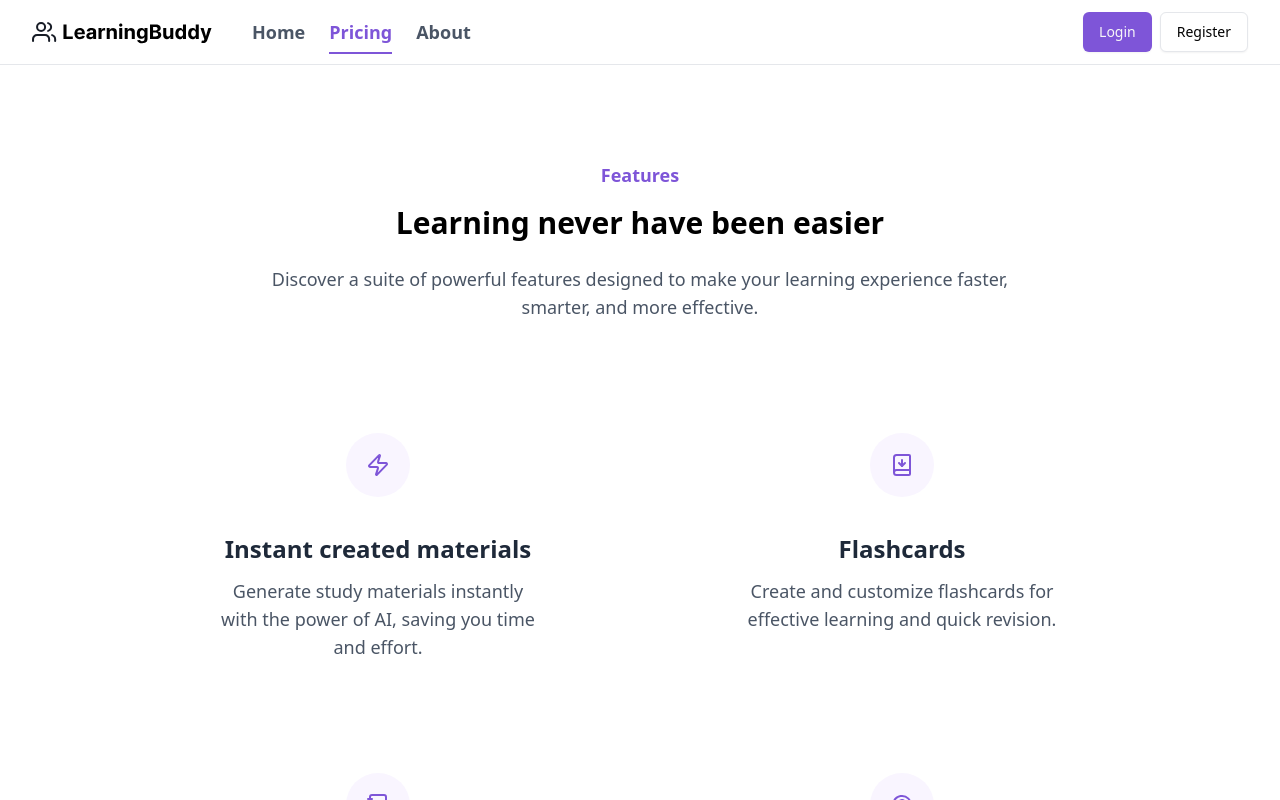
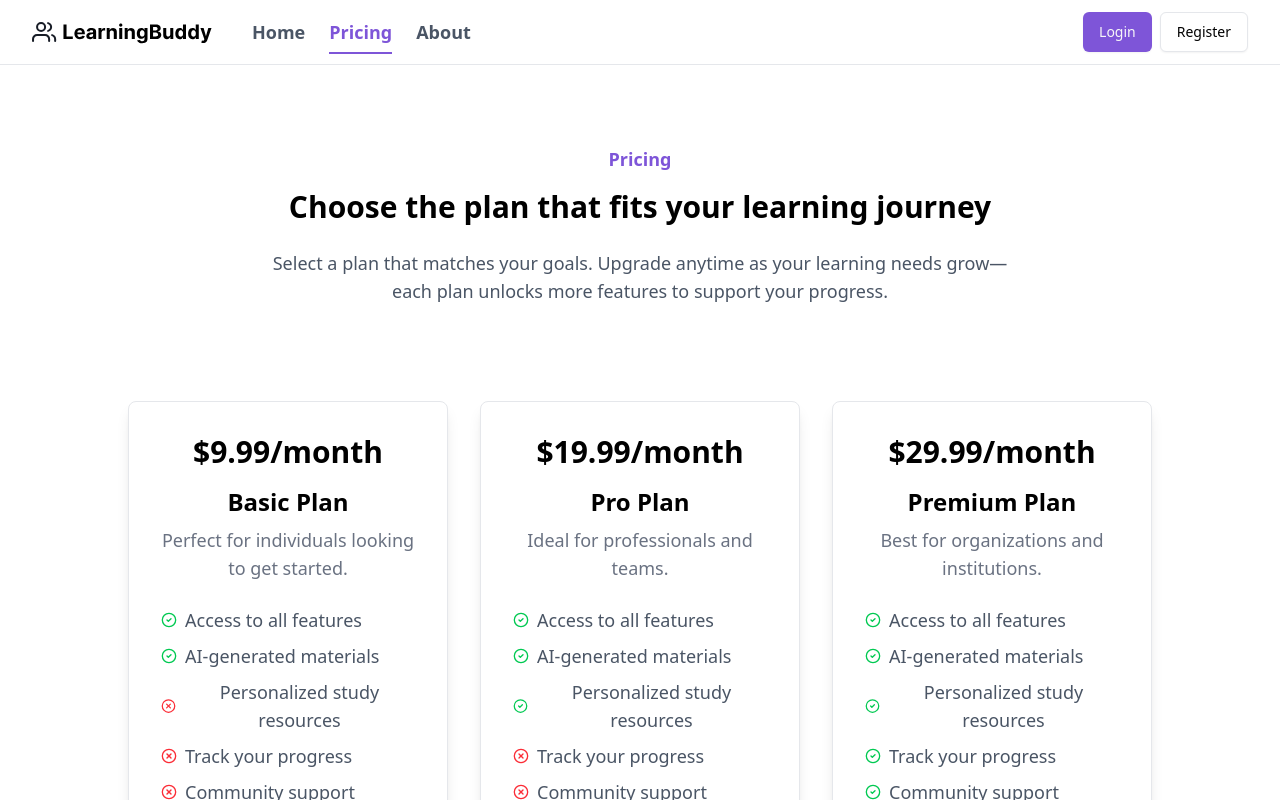
Before and after one commit to baskaaleksander/learnbuddy, a Next.js app in the folder frontend/: page /pricing in a window 1280 px wide. Shown: the top 800 px of the page. Built offline with nearby package versions, Linux system fonts and the light colour scheme; no server answers.

Commit message:
feat: add PricingSection and PricingCard components; update FAQ section styling and footer links

```diff
--- a/frontend/app/pricing/page.tsx
+++ b/frontend/app/pricing/page.tsx
@@ -1,10 +1,12 @@
 import FaqPricing from '@/components/faq-pricing'
 import Features from '@/components/features'
+import PricingSection from '@/components/pricing-section'
 import React from 'react'
 
 function PricingPage() {
   return (
     <div>
+        <PricingSection />
         <Features />
         <FaqPricing />
     </div>
--- a/frontend/components/accordion-comp.tsx
+++ b/frontend/components/accordion-comp.tsx
@@ -11,7 +11,7 @@ interface FAQProps {
 function AccordionComp({ questions } : FAQProps) {
 
   return (
-        <Accordion type="multiple" className='text-start w-full lg:w-[50%]'>
+        <Accordion type="multiple" className='text-start w-full lg:w-[50%] pt-16 md:pt-20 lg:pt-24'>
           {questions.map((item, index) => (
                   <AccordionItem key={index} value={`item-${index}`}>
                     <AccordionTrigger>
--- a/frontend/components/faq-pricing.tsx
+++ b/frontend/components/faq-pricing.tsx
@@ -21,7 +21,7 @@ function FaqPricing() {
         },
     ]
   return (
-    <div className='pt-24 px-[10%] flex flex-col items-center text-center'>
+    <div className='py-24 px-[10%] flex flex-col items-center text-center'>
         <h2 className='text-primary text-lg font-semibold'>FAQ</h2>
         <h3 className='text-3xl font-semibold mt-4'>Frequently Asked Questions</h3>
         <p className='mt-4 md:mt-6 text-sm md:text-base lg:text-lg text-gray-600 dark:text-gray-400 max-w-3xl text-center'>
--- a/frontend/components/footer.tsx
+++ b/frontend/components/footer.tsx
@@ -18,7 +18,8 @@ function Footer() {
     ] },
     { name: "About", path: "/", subLinks: [
       { name: "Who we are?", path: "/" },
-      { name: "Contact", path: "/" }
+      { name: "Contact", path: "/" },
+      { name: "Our mission", path: "/"}
     ] }
   ]
   return (
--- /dev/null
+++ b/frontend/components/pricing-card.tsx
@@ -0,0 +1,31 @@
+import React from 'react'
+import { CircleX, CircleCheck } from 'lucide-react'
+import { PricingCardProps } from '@/lib/definitions'
+import Link from 'next/link'
+
+function PricingCard(pricingCardProps: PricingCardProps) {
+  return (
+    <div className='flex flex-col items-center p-6 md:p-8 bg-white dark:bg-gray-800 rounded-lg shadow-lg border border-gray-200'>
+        <h2 className='text-xl md:text-2xl lg:text-3xl font-semibold'>{pricingCardProps.price}</h2>
+        <h3 className='text-lg md:text-xl lg:text-2xl font-semibold mt-4'>{pricingCardProps.nameOfPlan}</h3>
+        <span className='text-sm md:text-base lg:text-lg text-gray-500 dark:text-gray-400 mt-2'>{pricingCardProps.description}</span>
+        <ul className='mt-6 space-y-2'>
+            {pricingCardProps.features.map((feature, index) => (
+                <li key={index} className='flex items-center text-sm md:text-base lg:text-lg text-gray-600 dark:text-gray-400'>
+                    {feature.isAvailable ? (
+                        <CircleCheck className='h-4 w-4 text-green-500 mr-2' />
+                    ) : (
+                        <CircleX className='h-4 w-4 text-red-500 mr-2' />
+                    )}
+                    {feature.name}
+                </li>
+            ))}
+        </ul>
+        <button className='mt-6 py-2 w-full bg-primary text-white font-medium rounded-lg transition duration-200 hover:brightness-90'>
+            <Link href='/register'>Get Started</Link>
+        </button>
+    </div>
+  )
+}
+
+export default PricingCard
--- /dev/null
+++ b/frontend/components/pricing-section.tsx
@@ -0,0 +1,62 @@
+import React from 'react'
+import PricingCard from './pricing-card'
+import { PricingCardProps } from '@/lib/definitions'
+
+function PricingSection() {
+
+    // Sample data for pricing cards
+    const pricingCards: PricingCardProps[] = [
+        {
+            nameOfPlan: 'Basic Plan',
+            price: '$9.99/month',
+            description: 'Perfect for individuals looking to get started.',
+            features: [
+                { name: 'Access to all features', isAvailable: true },
+                { name: 'AI-generated materials', isAvailable: true },
+                { name: 'Personalized study resources', isAvailable: false },
+                { name: 'Track your progress', isAvailable: false },
+                { name: 'Community support', isAvailable: false }
+            ]
+        },
+        {
+            nameOfPlan: 'Pro Plan',
+            price: '$19.99/month',
+            description: 'Ideal for professionals and teams.',
+            features: [
+                { name: 'Access to all features', isAvailable: true },
+                { name: 'AI-generated materials', isAvailable: true },
+                { name: 'Personalized study resources', isAvailable: true },
+                { name: 'Track your progress', isAvailable: false },
+                { name: 'Community support', isAvailable: false }
+            ]
+        },
+        {
+            nameOfPlan: 'Premium Plan',
+            price: '$29.99/month',
+            description: 'Best for organizations and institutions.',
+            features: [
+                { name: 'Access to all features', isAvailable: true },
+                { name: 'AI-generated materials', isAvailable: true },
+                { name: 'Personalized study resources', isAvailable: true },
+                { name: 'Track your progress', isAvailable: true },
+                { name: 'Community support', isAvailable: true }
+            ]
+        }
+    ]
+  return (
+    <div className='flex flex-col items-center px-[10%] py-4 md:py-12 lg:py-20 text-center'>
+        <h2 className='text-primary text-lg font-semibold'>Pricing</h2>
+        <h3 className='text-3xl font-semibold mt-4'>Choose the plan that fits your learning journey</h3>
+        <p className='mt-4 md:mt-6 text-sm md:text-base lg:text-lg text-gray-600 dark:text-gray-400 max-w-3xl text-center'>
+            Select a plan that matches your goals. Upgrade anytime as your learning needs grow—each plan unlocks more features to support your progress.
+        </p>
+        <div className='grid grid-cols-1 lg:grid-cols-3 gap-8 pt-16 md:pt-20 lg:pt-24'>
+        {pricingCards.map((card, idx) => (
+            <PricingCard key={card.nameOfPlan} {...card} />
+        ))}
+        </div>
+    </div>
+  )
+}
+
+export default PricingSection
--- /dev/null
+++ b/frontend/lib/definitions.ts
@@ -0,0 +1,9 @@
+export interface PricingCardProps {
+    price: string;
+    nameOfPlan: string;
+    description: string;
+    features: {
+        name: string;
+        isAvailable: boolean;
+    }[];
+}
```
